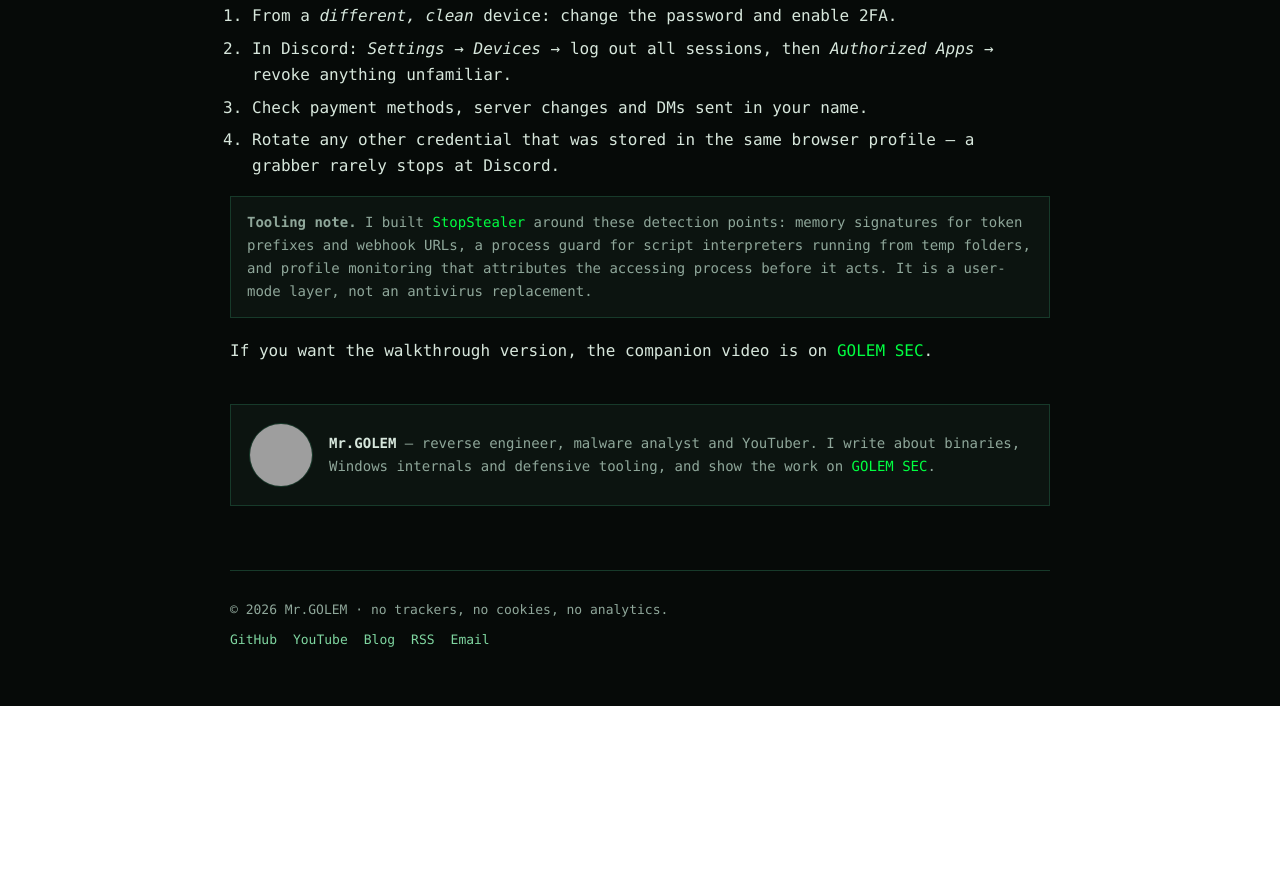
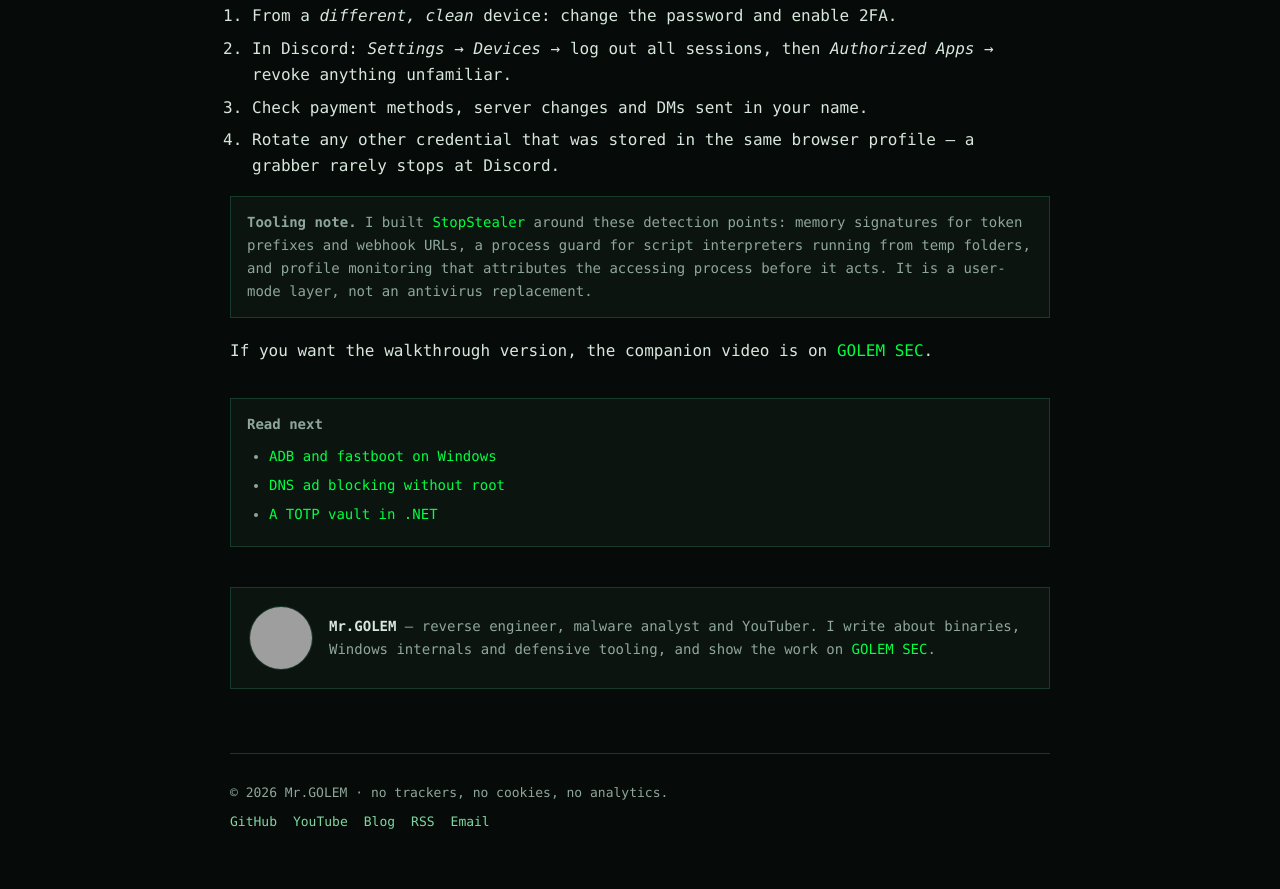
Before and after one commit to M-GOLEM/M-GOLEM.github.io, a plain HTML site: page blog/discord-token-grabbers.html in a window 1280 px wide. Shown: the part 2022-2911 px from the top of the page. Before the commit the page ends 2728 px from the top, so only its background shows below. Drawn offline with Linux system fonts and the light colour scheme; grey boxes are pictures that could not be loaded.

Commit message:
site: publish blog/discord-token-grabbers.html

```diff
--- a/blog/discord-token-grabbers.html
+++ b/blog/discord-token-grabbers.html
@@ -16,7 +16,7 @@
 <meta name="twitter:image" content="https://m-golem.github.io/assets/og.png">
 <link rel="alternate" type="application/rss+xml" title="Mr.GOLEM — Writing" href="https://m-golem.github.io/feed.xml">
 <link rel="stylesheet" href="/assets/site.css">
-
+<script type="application/ld+json">{"@context": "https://schema.org", "@type": "BreadcrumbList", "itemListElement": [{"@type": "ListItem", "position": 1, "name": "Home", "item": "https://m-golem.github.io/"}, {"@type": "ListItem", "position": 2, "name": "Writing", "item": "https://m-golem.github.io/blog/"}, {"@type": "ListItem", "position": 3, "name": "How Discord token grabbers work — and how to stop them", "item": "https://m-golem.github.io/blog/discord-token-grabbers.html"}]}</script>
 <script type="application/ld+json">{"@context":"https://schema.org","@type":"BlogPosting","headline":"How Discord token grabbers work — and how to stop them","description":"A token is a bearer credential: whoever holds it is you. This is how grabbers find it, why file-only antivirus misses them, and the checks that actually help.","url":"https://m-golem.github.io/blog/discord-token-grabbers.html","datePublished":"2026-11-17","dateModified":"2026-11-17","author":{"@type":"Person","name":"Mr.GOLEM","url":"https://m-golem.github.io/","sameAs":["https://github.com/M-GOLEM","https://www.youtube.com/@golemsec"]},"publisher":{"@type":"Person","name":"Mr.GOLEM"},"mainEntityOfPage":"https://m-golem.github.io/blog/discord-token-grabbers.html","image":"https://m-golem.github.io/assets/og.png"}</script>
 </head>
 <body><div class="wrap">
@@ -114,7 +114,7 @@ user-mode layer, not an antivirus replacement.</div>
 
 <p>If you want the walkthrough version, the companion video is on
 <a href="https://www.youtube.com/@golemsec">GOLEM SEC</a>.</p>
-<div class="authorbox">
+<div class="note" style="margin-top:34px"><strong>Read next</strong><ul style="margin:8px 0 0"><li><a href="/blog/adb-fastboot-windows-guide.html">ADB and fastboot on Windows</a></li><li><a href="/blog/android-dns-ad-blocking.html">DNS ad blocking without root</a></li><li><a href="/blog/totp-vault-dotnet.html">A TOTP vault in .NET</a></li></ul></div><div class="authorbox">
   <img src="https://github.com/M-GOLEM.png" alt="Mr.GOLEM" width="64" height="64">
   <p><strong>Mr.GOLEM</strong> — reverse engineer, malware analyst and YouTuber.
   I write about binaries, Windows internals and defensive tooling, and show the
```
